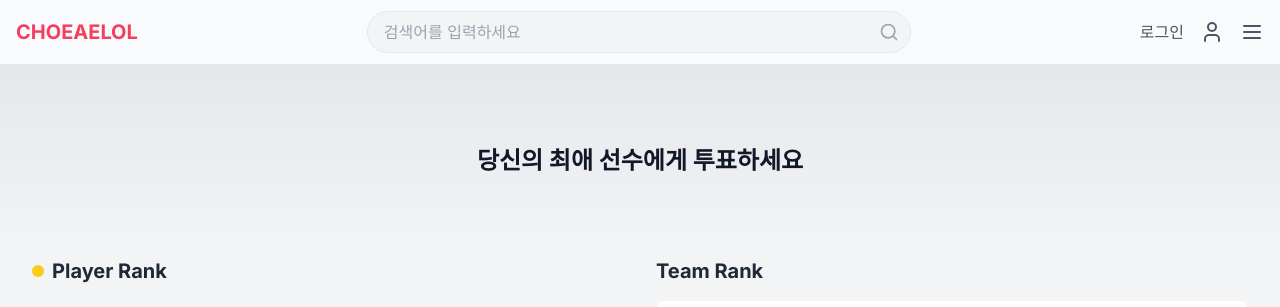
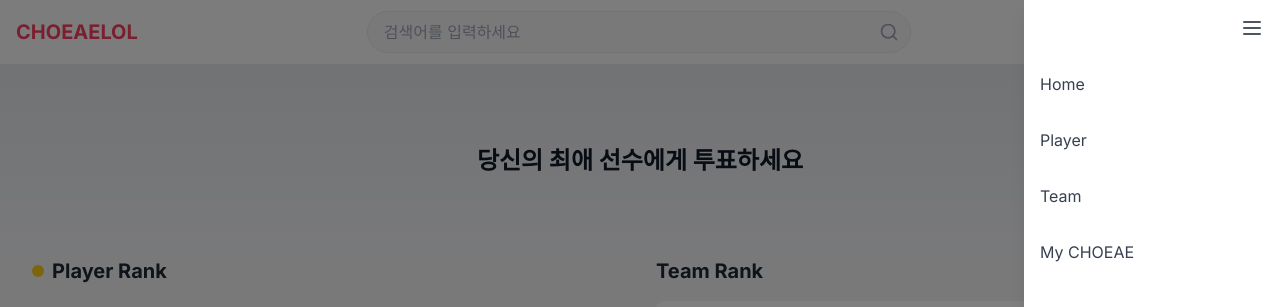
Before and after one commit to oz-coding-7-team1/lck-frontend, a Next.js app: page / in a window 1280 px wide. Both pictures are taken after a click on the button 1251 px from the left and 32 px from the top of the page. Shown: the top 307 px of the page. Built offline with nearby package versions, Linux system fonts and the light colour scheme.

Commit message:
✨ Add a sliding menu that appears when the menu button is pressed, containing links to Home, Player, Team, and My Choeae.

```diff
--- a/src/app/layout.tsx
+++ b/src/app/layout.tsx
@@ -27,6 +27,7 @@ export default function RootLayout({
 }) {
   const [searchQuery, setSearchQuery] = useState('');
   const [searchResults, setSearchResults] = useState<{ name: string; koreanName: string }[]>([]);
+  const [menuOpen, setMenuOpen] = useState(false);
 
   useEffect(() => {
     if (searchQuery) {
@@ -52,6 +53,10 @@ export default function RootLayout({
 
   const handleInputChange = (e: React.ChangeEvent<HTMLInputElement>) => {
     setSearchQuery(e.target.value);
+  };
+
+  const toggleMenu = () => {
+    setMenuOpen(!menuOpen);
   };
 
   return (
@@ -99,7 +104,7 @@ export default function RootLayout({
               <Link href="/mypage">
                 <User className="w-6 h-6 text-gray-600" />
               </Link>
-              <button>
+              <button onClick={toggleMenu}>
                 <Menu className="w-6 h-6 text-gray-600" />
               </button>
             </div>
@@ -110,6 +115,29 @@ export default function RootLayout({
           {/* Adjusted padding and margin */}
           <p>&copy; 2025 CHOEAELOL. All rights reserved.</p>
         </footer>
+        {menuOpen && (
+          <div className="fixed inset-0 z-20 bg-black bg-opacity-50" onClick={toggleMenu}>
+            <div className="fixed top-0 right-0 z-30 w-64 h-full bg-white shadow-lg">
+              <button className="absolute top-4 right-4" onClick={toggleMenu}>
+                <Menu className="w-6 h-6 text-gray-600" />
+              </button>
+              <nav className="mt-16 space-y-4">
+                <Link href="/" className="block px-4 py-2 text-gray-700 hover:bg-gray-100">
+                  Home
+                </Link>
+                <Link href="/player" className="block px-4 py-2 text-gray-700 hover:bg-gray-100">
+                  Player
+                </Link>
+                <Link href="/team" className="block px-4 py-2 text-gray-700 hover:bg-gray-100">
+                  Team
+                </Link>
+                <Link href="/mypage" className="block px-4 py-2 text-gray-700 hover:bg-gray-100">
+                  My CHOEAE
+                </Link>
+              </nav>
+            </div>
+          </div>
+        )}
       </body>
     </html>
   );
```
